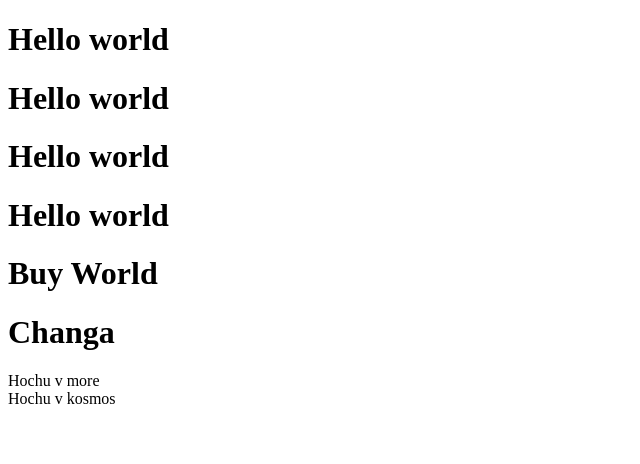
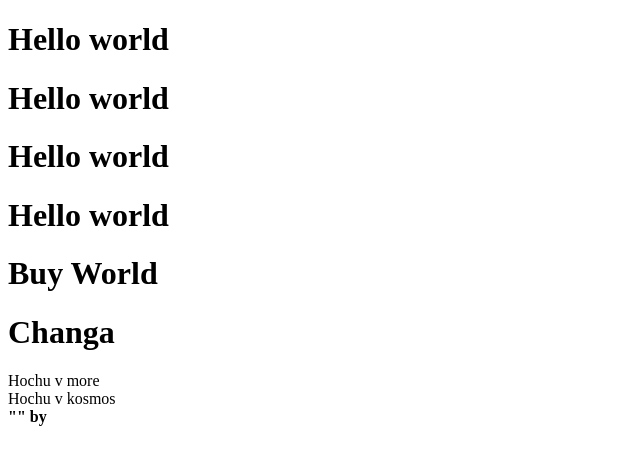
Before and after one commit to MadinaTadjidinova/my-first-app, a React (Create React App) app: page / in a window 1280 px wide. Shown: the top 464 px of the page, without its empty margins (0-640 px from the left). Built offline with nearby package versions, Linux system fonts and the light colour scheme.

Commit message:
Add Book file

```diff
--- a/src/App.js
+++ b/src/App.js
@@ -3,7 +3,7 @@ import HelloWorld from "./components/HelloWorld";
 import ByeWorld from "./components/ByeWorld"
 import Chunga from "./components/Chunga"
 import Hochu from "./components/Hochu";
-
+import Book from "./components/Book";
 function App() {
   return (
     <div className="App">
@@ -15,6 +15,7 @@ function App() {
       <Chunga />
       <Hochu v="more" />
       <Hochu v="kosmos" />
+      <Book auther="Chingiz Aitmatov" nam="Jamilia"/>
     </div>
   );
 }
--- /dev/null
+++ b/src/components/Book.js
@@ -0,0 +1,9 @@
+import React from "react";
+
+function Book(props){
+    return <strong>"{props.name}" by {props.a}</strong>
+
+
+}
+
+export default Book;
```
